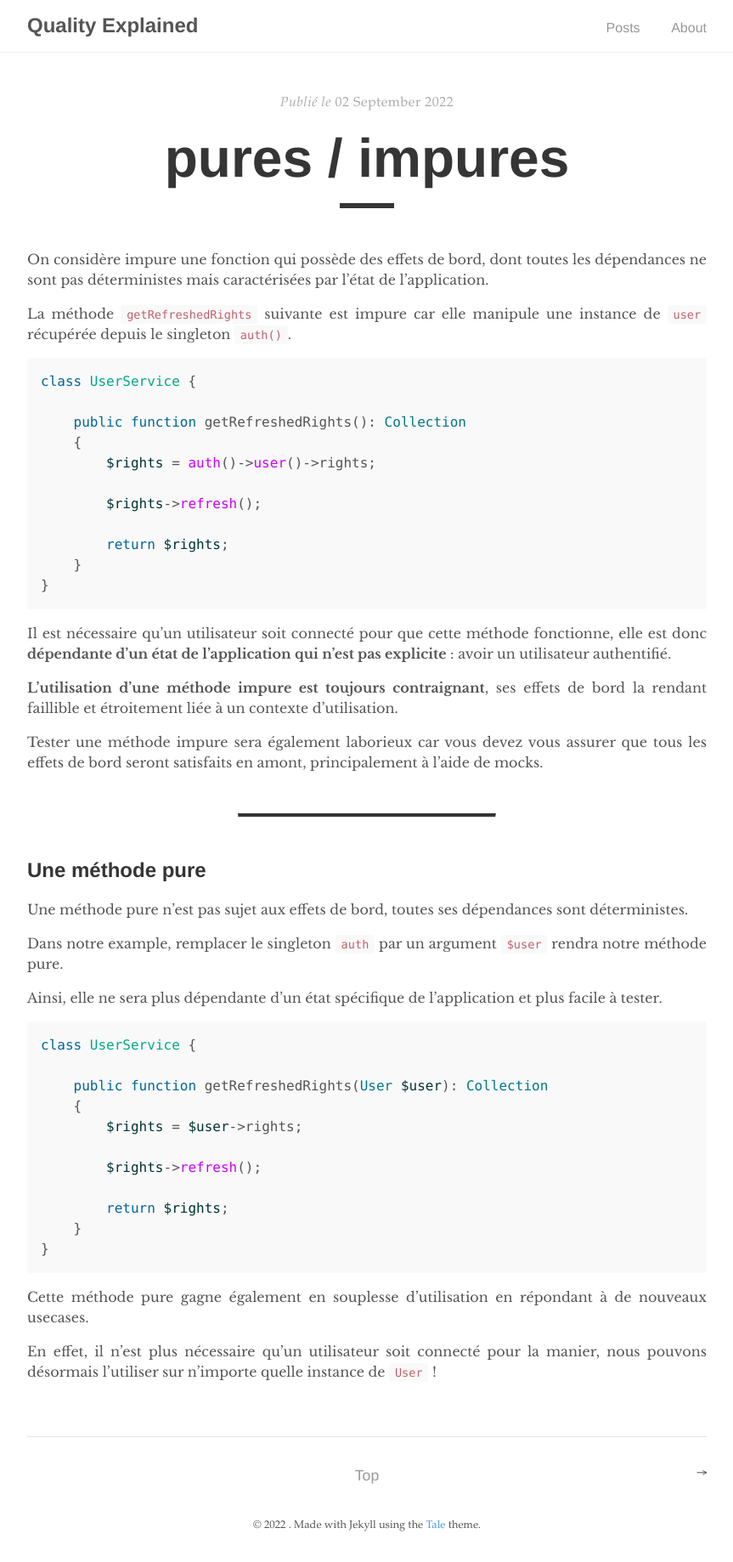
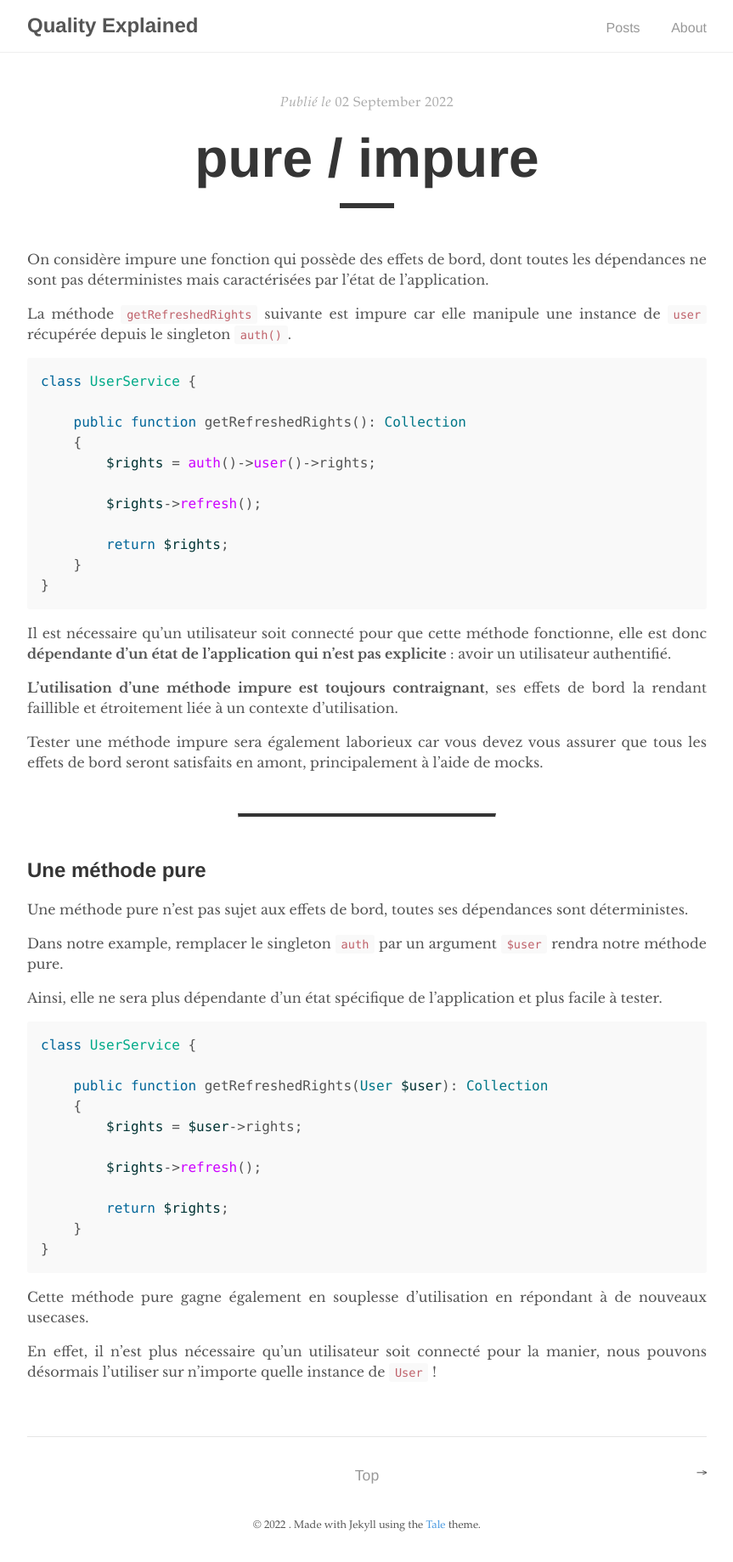
Before and after one commit to DeGraciaMathieu/quality-explained.fr, a Jekyll site: the page built from _posts/2022-09-02-pure-impure.markdown, in a window 1280 px wide. Shown: the whole page at 85% size, without its empty margins (208-1071 px from the left). Built offline with Jekyll 4.4.1, drawn with Linux system fonts in a browser that asks for light colours.

Commit message:
update article

```diff
--- a/_posts/2022-09-02-pure-impure.markdown
+++ b/_posts/2022-09-02-pure-impure.markdown
@@ -1,6 +1,6 @@
 ---
 layout: post
-title:  "pures / impures"
+title:  "pure / impure"
 description:  "Une fonction impure possède des effets de bord, toutes ses dépendances ne sont pas déterministes mais caractérisées par l’état de l’application."
 date:   2022-09-02 15:59:04 +0100
 categories: jekyll update
```
